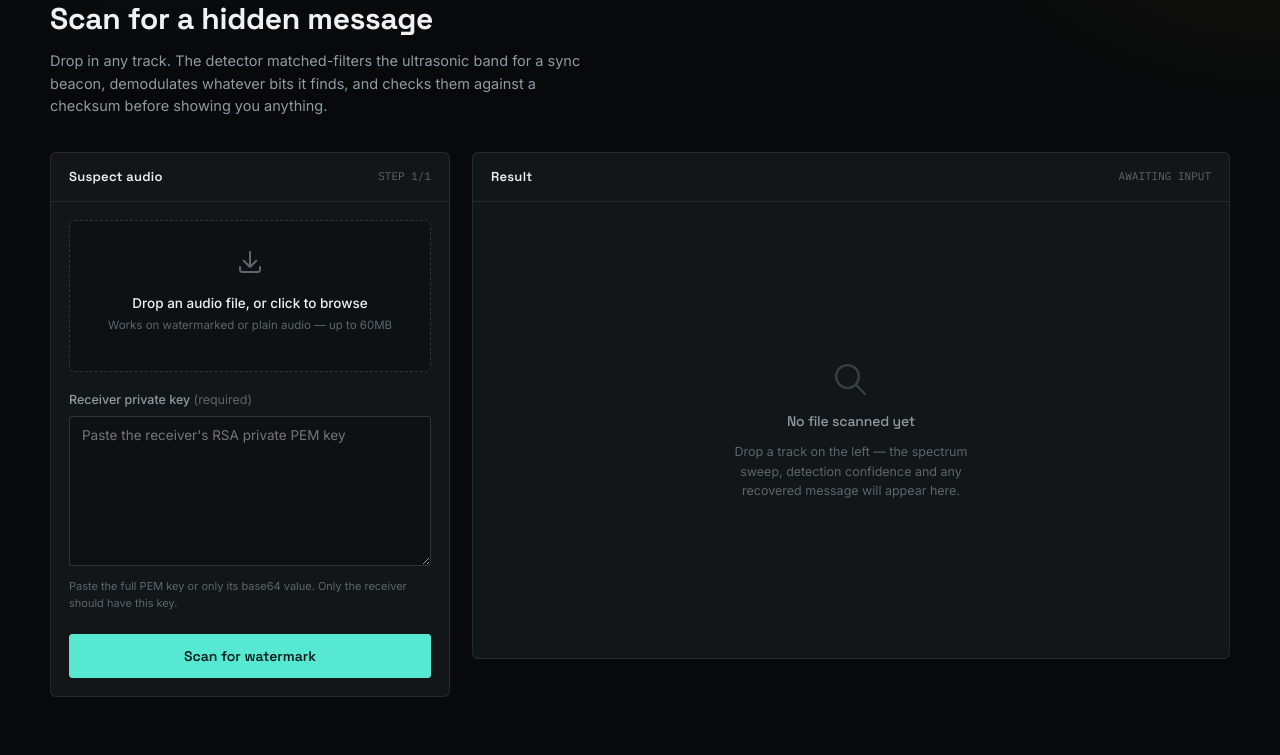
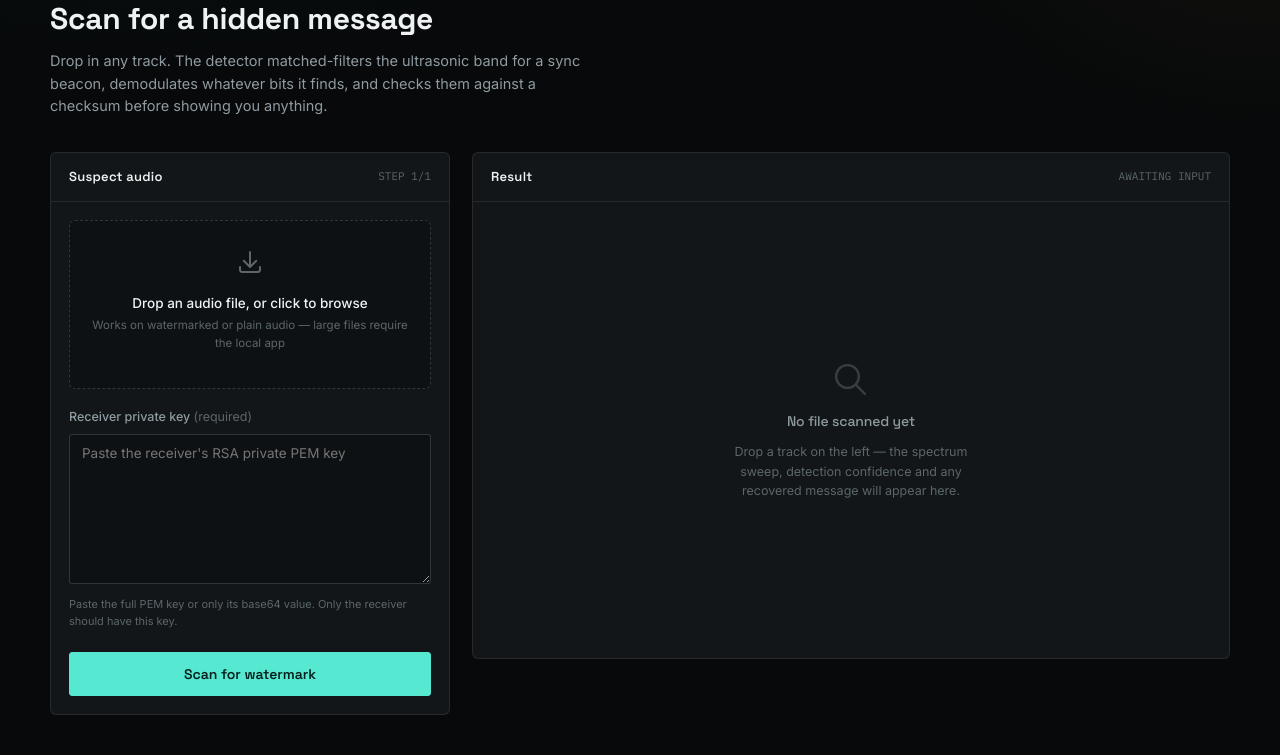
Before and after one commit to Dhanush13012007/Silent-Audio-Watermark-Communication, a Flask app: page /decode in a window 1280 px wide. Shown: the part 136-891 px from the top of the page. Run offline with Flask 3, Linux system fonts and the light colour scheme.

Commit message:
Clarify Vercel upload limitation

```diff
--- a/Audio/static/js/app.js
+++ b/Audio/static/js/app.js
@@ -159,7 +159,7 @@ const MAX_UPLOAD_BYTES = MAX_UPLOAD_MB * 1024 * 1024;
 
 function uploadSizeMessage(file) {
   const sizeMb = (file.size / (1024 * 1024)).toFixed(1);
-  return `${file.name} is ${sizeMb} MB. Please use an audio file smaller than ${MAX_UPLOAD_MB} MB.`;
+  return `${file.name} is ${sizeMb} MB. This hosted app cannot accept large uploads; use the local app for files above ${MAX_UPLOAD_MB} MB.`;
 }
 
 function attachDropzone(dropzone, input, filenameEl, onFile) {
@@ -543,7 +543,7 @@ function initDecodePage() {
         const data = await response.json().catch(() => ({}));
         if (!response.ok && !data.error) {
           data.error = response.status === 413
-            ? "This audio file is too large for the hosted decoder. Please choose an audio file smaller than 3 MB."
+            ? "This hosted decoder cannot accept this upload because of Vercel's request limit. Use the local app for large files."
             : `The decoder server returned HTTP ${response.status}.`;
         }
         return data;
--- a/Audio/templates/base.html
+++ b/Audio/templates/base.html
@@ -40,6 +40,6 @@
 
 <div class="toast" id="toast"></div>
 <script>window.MAX_UPLOAD_MB = {{ max_upload_mb }};</script>
-<script src="{{ url_for('static', filename='js/app.js', v='e106274') }}"></script>
+<script src="{{ url_for('static', filename='js/app.js', v='fcc8c96') }}"></script>
 </body>
 </html>
--- a/Audio/templates/decode.html
+++ b/Audio/templates/decode.html
@@ -21,7 +21,7 @@
         <div class="dropzone" id="decodeDropzone" tabindex="0">
           <svg class="dz-icon" viewBox="0 0 24 24" fill="none"><path d="M12 4V16M12 16L7 11M12 16L17 11" stroke="currentColor" stroke-width="1.6" stroke-linecap="round" stroke-linejoin="round"/><path d="M4 16V18C4 19.1 4.9 20 6 20H18C19.1 20 20 19.1 20 18V16" stroke="currentColor" stroke-width="1.6" stroke-linecap="round"/></svg>
           <div class="dz-title">Drop an audio file, or click to browse</div>
-          <div class="dz-sub">Works on watermarked or plain audio — up to {{ max_upload_mb }}MB</div>
+          <div class="dz-sub">Works on watermarked or plain audio — large files require the local app</div>
           <input type="file" id="decodeAudioInput" name="audio" accept="audio/*">
           <div class="dz-filename" id="decodeDzFilename"></div>
         </div>
--- a/Audio/templates/encode.html
+++ b/Audio/templates/encode.html
@@ -21,7 +21,7 @@
         <div class="dropzone" id="encodeDropzone" tabindex="0">
           <svg class="dz-icon" viewBox="0 0 24 24" fill="none"><path d="M12 16V4M12 4L7 9M12 4L17 9" stroke="currentColor" stroke-width="1.6" stroke-linecap="round" stroke-linejoin="round"/><path d="M4 16V18C4 19.1 4.9 20 6 20H18C19.1 20 20 19.1 20 18V16" stroke="currentColor" stroke-width="1.6" stroke-linecap="round"/></svg>
           <div class="dz-title">Drop an audio file, or click to browse</div>
-          <div class="dz-sub">WAV, MP3, MP4, M4A, FLAC — output is compressed MP3, up to {{ max_upload_mb }}MB input</div>
+          <div class="dz-sub">WAV, MP3, MP4, M4A, FLAC — large files require the local app</div>
           <input type="file" id="audioInput" name="audio" accept="audio/*,video/mp4,.mp4">
           <div class="dz-filename" id="dzFilename"></div>
         </div>
```
